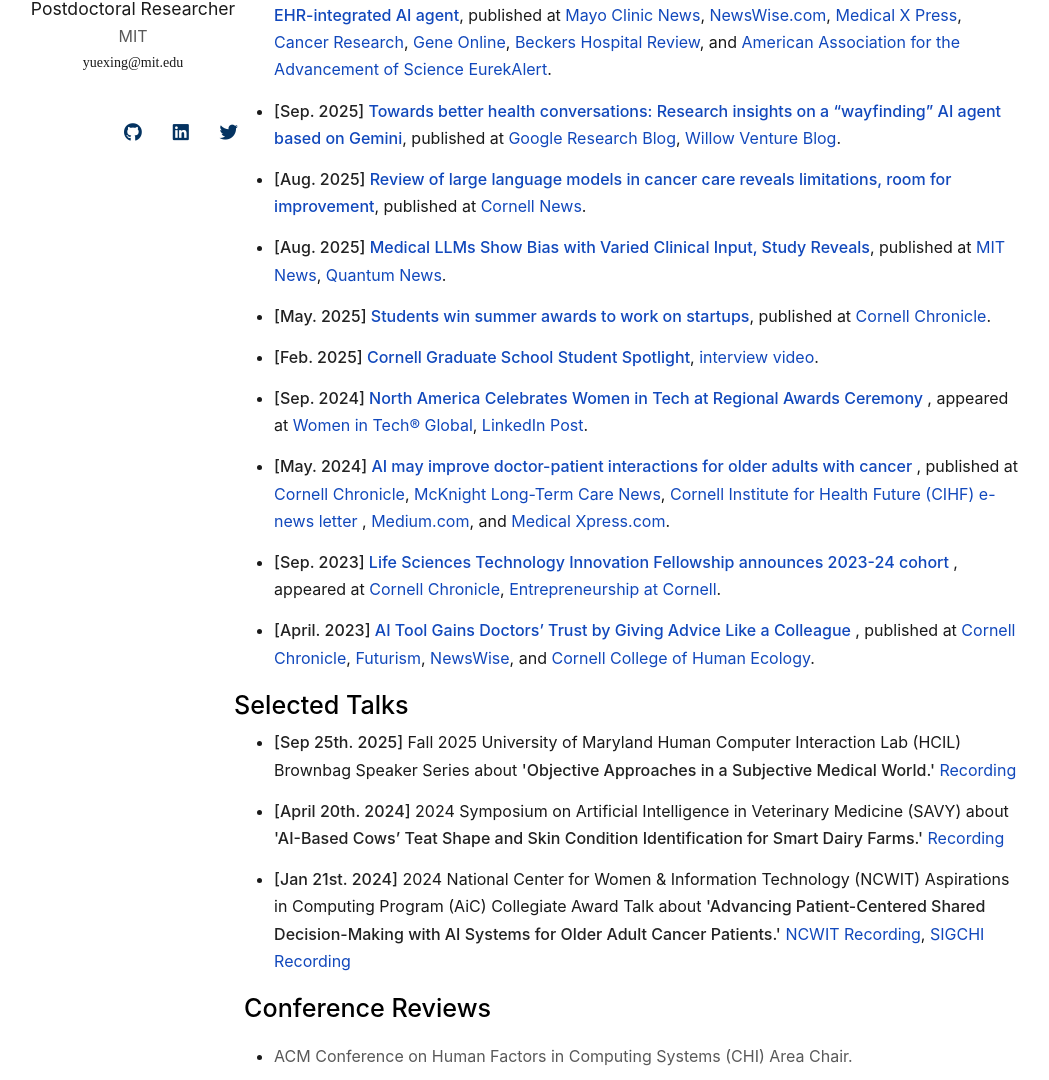
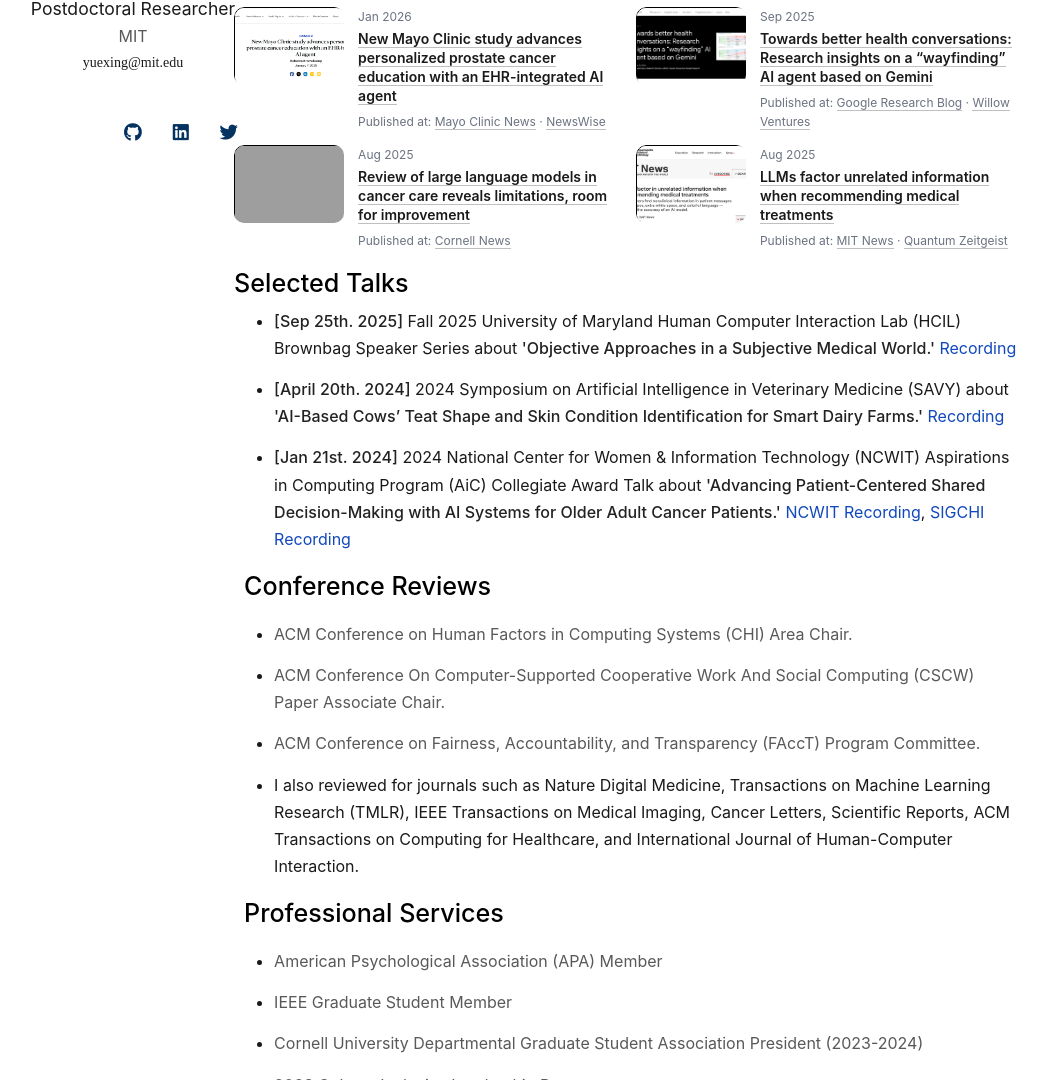
Before and after one commit to YuexingHao/Yuexing-Hao, a Jekyll site: the page built from index.md, in a window 1280 px wide and 1400 px high, scrolled down 3264 px. Shown: the part 320-1400 px from the top of the window, without its empty margins (124-1173 px from the left). Built offline with Jekyll 4.4.1, drawn with Linux system fonts in a browser that asks for light colours; a style sheet for code colours, icons or effects is not loaded; our own code applies the rules of GitHub Pages for plain Markdown files; some of the changed text lies outside the part shown; grey boxes are pictures that could not be loaded.

Commit message:
Redesign homepage press section as compact card grid
- Replace long press list with a space-efficient mini grid
- Match press.html look: thumbnails, dates, titles, and outlet links
- Add thin black image outlines and hover affordance
- Add dark-mode support (prefers-color-scheme + manual toggle)
- Include "More press" link to full /press/ page

```diff
--- a/_includes/press.md
+++ b/_includes/press.md
@@ -1,31 +1,240 @@
 <style>
-#press-list li {
-  margin-bottom: 14px;
+/* Compact "mini press" grid that matches press.html style */
+.press-mini {
+  margin: 12px 0 6px;
+}
+
+.press-mini-header {
+  display: flex;
+  align-items: baseline;
+  justify-content: space-between;
+  gap: 14px;
+}
+
+.press-mini-header .press-mini-more {
+  font-size: 14px;
+  font-weight: 500;
+  text-decoration: none;
+}
+
+.press-mini-grid {
+  margin-top: 12px;
+  display: grid;
+  grid-template-columns: repeat(2, minmax(0, 1fr));
+  gap: 14px 18px;
+}
+
+.press-mini-card {
+  display: flex;
+  gap: 14px;
+  align-items: flex-start;
+}
+
+.press-mini-thumb {
+  flex: 0 0 110px;
+  height: 78px;
+  border-radius: 10px;
+  overflow: hidden;
+  background: #f3f4f6;
+}
+
+.press-mini-thumb a {
+  display: block;
+  width: 100%;
+  height: 100%;
+}
+
+.press-mini-thumb img {
+  width: 100%;
+  height: 100%;
+  object-fit: cover;
+  border: 1px solid #000000;
+  border-radius: 10px;
+  transition: opacity 0.2s ease;
+}
+
+.press-mini-thumb a:hover img {
+  opacity: 0.85;
+}
+
+.press-mini-meta {
+  min-width: 0;
+}
+
+.press-mini-date {
+  font-size: 12px;
+  color: #6b7280;
+  margin-bottom: 4px;
+}
+
+.press-mini-title {
+  margin: 0;
+  font-size: 14px;
+  line-height: 1.35;
+  font-weight: 600;
+}
+
+.press-mini-title a {
+  color: inherit;
+  text-decoration: none;
+  border-bottom: 1px solid rgba(0,0,0,0.25);
+}
+
+.press-mini-title a:hover {
+  opacity: 0.75;
+}
+
+.press-mini-outlets {
+  margin-top: 6px;
+  font-size: 12px;
+  color: #6b7280;
+}
+
+.press-mini-outlets a {
+  color: inherit;
+  text-decoration: none;
+  border-bottom: 1px solid rgba(0,0,0,0.25);
+}
+
+.press-mini-outlets a:hover {
+  opacity: 0.75;
+}
+
+@media (max-width: 900px) {
+  .press-mini-grid {
+    grid-template-columns: 1fr;
+  }
+  .press-mini-thumb {
+    flex-basis: 120px;
+  }
+}
+
+@media (prefers-color-scheme: dark) {
+  .press-mini-thumb {
+    background: #111827;
+  }
+  .press-mini-date,
+  .press-mini-outlets {
+    color: #a0a0a0;
+  }
+  .press-mini-title a,
+  .press-mini-outlets a {
+    border-bottom-color: rgba(229,229,229,0.35);
+  }
+  .press-mini-thumb img {
+    border-color: #e5e5e5;
+  }
+}
+
+/* Manual dark mode toggle support */
+body.dark-mode .press-mini-thumb {
+  background: #111827;
+}
+body.dark-mode .press-mini-date,
+body.dark-mode .press-mini-outlets {
+  color: #a0a0a0;
+}
+body.dark-mode .press-mini-title a,
+body.dark-mode .press-mini-outlets a {
+  border-bottom-color: rgba(229,229,229,0.35);
+}
+body.dark-mode .press-mini-thumb img {
+  border-color: #e5e5e5;
 }
 </style>
 
-<h2 id="press" style="margin: 20px 0px 10px;">Press</h2>
+<div class="press-mini" id="press">
+  <div class="press-mini-header">
+    <h2 style="margin: 20px 0px 10px;">Press</h2>
+    <a class="press-mini-more" href="{{ '/press/' | relative_url }}">More press →</a>
+  </div>
 
-<ul id="press-list">
+  <div class="press-mini-grid">
+    <!-- 1 -->
+    <div class="press-mini-card">
+      <div class="press-mini-thumb">
+        <a href="https://newsnetwork.mayoclinic.org/discussion/new-mayo-clinic-study-advances-personalized-prostate-cancer-education-with-an-ehr-integrated-ai-agent/" target="_blank" rel="noopener">
+          <img src="{{ '/assets/img/press/Mayo_Clinic_Press.png' | relative_url }}" alt="Mayo Clinic News">
+        </a>
+      </div>
+      <div class="press-mini-meta">
+        <div class="press-mini-date">Jan 2026</div>
+        <p class="press-mini-title">
+          <a href="https://newsnetwork.mayoclinic.org/discussion/new-mayo-clinic-study-advances-personalized-prostate-cancer-education-with-an-ehr-integrated-ai-agent/" target="_blank" rel="noopener">
+            New Mayo Clinic study advances personalized prostate cancer education with an EHR-integrated AI agent
+          </a>
+        </p>
+        <div class="press-mini-outlets">
+          Published at:
+          <a href="https://newsnetwork.mayoclinic.org/discussion/new-mayo-clinic-study-advances-personalized-prostate-cancer-education-with-an-ehr-integrated-ai-agent/" target="_blank" rel="noopener">Mayo Clinic News</a>
+          · <a href="https://www.newswise.com/articles/new-mayo-clinic-study-advances-personalized-prostate-cancer-education-with-an-ehr-integrated-ai-agent" target="_blank" rel="noopener">NewsWise</a>
+        </div>
+      </div>
+    </div>
 
-<li><strong>[Jan. 2026] <a href="https://newsnetwork.mayoclinic.org/discussion/new-mayo-clinic-study-advances-personalized-prostate-cancer-education-with-an-ehr-integrated-ai-agent/">New Mayo Clinic study advances personalized prostate cancer education with an EHR-integrated AI agent</a></strong>, published at <a href="https://newsnetwork.mayoclinic.org/discussion/new-mayo-clinic-study-advances-personalized-prostate-cancer-education-with-an-ehr-integrated-ai-agent/">Mayo Clinic News</a>, <a href="https://www.newswise.com/articles/new-mayo-clinic-study-advances-personalized-prostate-cancer-education-with-an-ehr-integrated-ai-agent">NewsWise.com</a>, <a href="https://medicalxpress.com/news/2026-01-electronic-health-ai-agent-advances.html">Medical X Press</a>, <a href="https://www.technologynetworks.com/cancer-research/news/ai-agent-advances-personalized-prostate-cancer-education-408414">Cancer Research</a>, <a href="https://www.geneonline.com/mayo-clinic-develops-ehr-integrated-tool-using-ai-to-provide-personalized-prostate-cancer-education/">Gene Online</a>, <a href="https://www.beckershospitalreview.com/healthcare-information-technology/ehrs/mayo-launches-ehr-based-ai-cancer-tool/">Beckers Hospital Review</a>, and <a href="https://www.eurekalert.org/news-releases/1111888">American Association for the Advancement of Science EurekAlert</a>.</li>
+    <!-- 2 -->
+    <div class="press-mini-card">
+      <div class="press-mini-thumb">
+        <a href="https://research.google/blog/towards-better-health-conversations-research-insights-on-a-wayfinding-ai-agent-based-on-gemini/" target="_blank" rel="noopener">
+          <img src="{{ '/assets/img/press/Google_Research_Blog.png' | relative_url }}" alt="Google Research Blog">
+        </a>
+      </div>
+      <div class="press-mini-meta">
+        <div class="press-mini-date">Sep 2025</div>
+        <p class="press-mini-title">
+          <a href="https://research.google/blog/towards-better-health-conversations-research-insights-on-a-wayfinding-ai-agent-based-on-gemini/" target="_blank" rel="noopener">
+            Towards better health conversations: Research insights on a “wayfinding” AI agent based on Gemini
+          </a>
+        </p>
+        <div class="press-mini-outlets">
+          Published at:
+          <a href="https://research.google/blog/towards-better-health-conversations-research-insights-on-a-wayfinding-ai-agent-based-on-gemini/" target="_blank" rel="noopener">Google Research Blog</a>
+          · <a href="https://thewillowventures.com/research-insights-on-a-wayfinding-ai-agent-based-on-gemini-insights-by-willow-ventures/" target="_blank" rel="noopener">Willow Ventures</a>
+        </div>
+      </div>
+    </div>
 
-<li><strong>[Sep. 2025] <a href="https://research.google/blog/towards-better-health-conversations-research-insights-on-a-wayfinding-ai-agent-based-on-gemini/">Towards better health conversations: Research insights on a “wayfinding” AI agent based on Gemini</a></strong>, published at <a href="https://research.google/blog/towards-better-health-conversations-research-insights-on-a-wayfinding-ai-agent-based-on-gemini/">Google Research Blog</a>, <a href="https://thewillowventures.com/research-insights-on-a-wayfinding-ai-agent-based-on-gemini-insights-by-willow-ventures/">Willow Venture Blog</a>.</li>
+    <!-- 3 -->
+    <div class="press-mini-card">
+      <div class="press-mini-thumb">
+        <a href="https://www.human.cornell.edu/news/imported/2025/08/review-large-language-models-cancer-care-reveals-limitations-room-improvement" target="_blank" rel="noopener">
+          <img src="{{ '/assets/img/press/CHE_News.png' | relative_url }}" alt="Cornell CHE News">
+        </a>
+      </div>
+      <div class="press-mini-meta">
+        <div class="press-mini-date">Aug 2025</div>
+        <p class="press-mini-title">
+          <a href="https://www.human.cornell.edu/news/imported/2025/08/review-large-language-models-cancer-care-reveals-limitations-room-improvement" target="_blank" rel="noopener">
+            Review of large language models in cancer care reveals limitations, room for improvement
+          </a>
+        </p>
+        <div class="press-mini-outlets">
+          Published at:
+          <a href="https://www.human.cornell.edu/news/imported/2025/08/review-large-language-models-cancer-care-reveals-limitations-room-improvement" target="_blank" rel="noopener">Cornell News</a>
+        </div>
+      </div>
+    </div>
 
-<li><strong>[Aug. 2025] <a href="https://www.human.cornell.edu/news/imported/2025/08/review-large-language-models-cancer-care-reveals-limitations-room-improvement">Review of large language models in cancer care reveals limitations, room for improvement</a></strong>, published at <a href="https://www.human.cornell.edu/news/imported/2025/08/review-large-language-models-cancer-care-reveals-limitations-room-improvement">Cornell News</a>.</li>
-
-<li><strong>[Aug. 2025] <a href="https://quantumzeitgeist.com/medical-llms-show-bias-with-varied-clinical-input-study-reveals/">Medical LLMs Show Bias with Varied Clinical Input, Study Reveals</a></strong>, published at <a href="https://news.mit.edu/2025/llms-factor-unrelated-information-when-recommending-medical-treatments-0623">MIT News</a>, <a href="https://quantumzeitgeist.com/medical-llms-show-bias-with-varied-clinical-input-study-reveals/">Quantum News</a>.</li>
-
-<li><strong>[May. 2025] <a href="https://news.cornell.edu/stories/2025/05/students-win-summer-awards-work-startups">Students win summer awards to work on startups</a></strong>, published at <a href="https://news.cornell.edu/stories/2025/05/students-win-summer-awards-work-startups">Cornell Chronicle</a>.</li>
-
-<li><strong>[Feb. 2025] <a href="https://gradschool.cornell.edu/spotlights/student-spotlight-yuexing-hao/">Cornell Graduate School Student Spotlight</a></strong>, <a href="https://www.youtube.com/watch?v=zvc9sSQP3m0&t=1s">interview video</a>.</li>
-
-<li><strong>[Sep. 2024] <a href="https://women-in-tech.org/north-america-celebrates-women-in-tech-at-regional-awards-ceremony/"> North America Celebrates Women in Tech at Regional Awards Ceremony </a></strong>, appeared at <a href="https://women-in-tech.org/north-america-celebrates-women-in-tech-at-regional-awards-ceremony/">Women in Tech® Global</a>, <a href="https://www.linkedin.com/posts/womenintechorg_witga24-womenintech-womeninstem-activity-7243337963449794561-PvXX?utm_source=share&utm_medium=member_desktop">LinkedIn Post</a>.</li>
-
-<li><strong>[May. 2024] <a href="https://news.cornell.edu/stories/2024/05/ai-may-improve-doctor-patient-interactions-older-adults-cancer"> AI may improve doctor-patient interactions for older adults with cancer </a></strong>, published at <a href="https://news.cornell.edu/stories/2024/05/ai-may-improve-doctor-patient-interactions-older-adults-cancer">Cornell Chronicle</a>, <a href="https://www.mcknights.com/news/report-ai-tool-could-boost-communication-for-older-adults-with-cancer/">McKnight Long-Term Care News</a>, <a href="https://ihf.cornell.edu/news/cihf-grants-funding-to-yuexing-haos-research-paper/"> Cornell Institute for Health Future (CIHF) e-news letter </a>, <a href="https://medium.com/acm-cscw/can-grandma-be-involved-in-her-next-clinical-decision-b12fc79c5b7">Medium.com</a>, and <a href="https://medicalxpress.com/news/2024-05-ai-doctorpatient-interactions-older-adults.html">Medical Xpress.com</a>.</li>
-
-<li><strong>[Sep. 2023] <a href="https://news.cornell.edu/stories/2023/09/life-sciences-technology-innovation-fellowship-announces-2023-24-cohort"> Life Sciences Technology Innovation Fellowship announces 2023-24 cohort </a></strong>, appeared at <a href="https://news.cornell.edu/stories/2023/09/life-sciences-technology-innovation-fellowship-announces-2023-24-cohort">Cornell Chronicle</a>, <a href="https://eship.cornell.edu/life-sciences-technology-innovation-fellowship-cohort-2023/">Entrepreneurship at Cornell</a>.</li>
-
-<li><strong>[April. 2023] <a href="https://tech.cornell.edu/news/ai-tool-gains-doctors-trust-by-giving-advice-like-a-colleague/"> AI Tool Gains Doctors’ Trust by Giving Advice Like a Colleague </a></strong>, published at <a href="https://news.cornell.edu/stories/2023/04/ai-tool-gains-doctors-trust-giving-advice-colleague">Cornell Chronicle</a>, <a href="https://futurism.com/neoscope/ai-gives-advice-patients-doctors-trust">Futurism</a>, <a href="https://www.newswise.com/articles/ai-tool-gains-doctors-trust-by-giving-advice-like-a-colleague">NewsWise</a>, and <a href="https://www.human.cornell.edu/news/imported/2023/05/human-connection-and-collaboration-are-common-threads-faculty-and-students">Cornell College of Human Ecology</a>.</li>
-
-</ul>
+    <!-- 4 -->
+    <div class="press-mini-card">
+      <div class="press-mini-thumb">
+        <a href="https://news.mit.edu/2025/llms-factor-unrelated-information-when-recommending-medical-treatments-0623" target="_blank" rel="noopener">
+          <img src="{{ '/assets/img/press/MIT_News.png' | relative_url }}" alt="MIT News">
+        </a>
+      </div>
+      <div class="press-mini-meta">
+        <div class="press-mini-date">Aug 2025</div>
+        <p class="press-mini-title">
+          <a href="https://news.mit.edu/2025/llms-factor-unrelated-information-when-recommending-medical-treatments-0623" target="_blank" rel="noopener">
+            LLMs factor unrelated information when recommending medical treatments
+          </a>
+        </p>
+        <div class="press-mini-outlets">
+          Published at:
+          <a href="https://news.mit.edu/2025/llms-factor-unrelated-information-when-recommending-medical-treatments-0623" target="_blank" rel="noopener">MIT News</a>
+          · <a href="https://quantumzeitgeist.com/medical-llms-show-bias-with-varied-clinical-input-study-reveals/" target="_blank" rel="noopener">Quantum Zeitgeist</a>
+        </div>
+      </div>
+    </div>
+  </div>
+</div>
```
